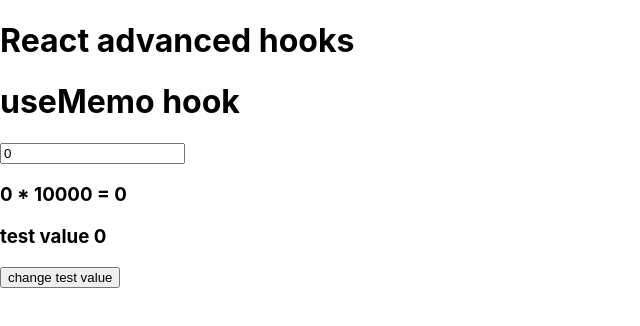
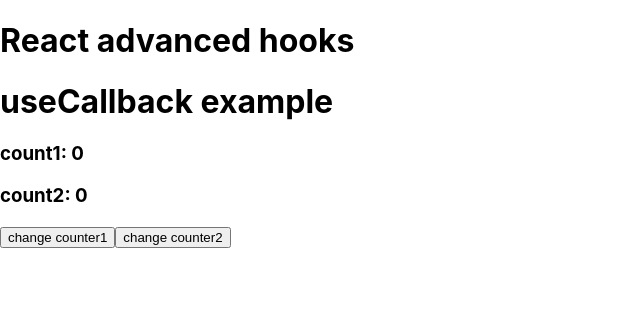
Before and after one commit to Christian-pprogrammer/react-advanced-hooks, a React (Create React App) app: page / in a window 1280 px wide. Shown: the top 326 px of the page, without its empty margins (0-640 px from the left). Built offline with nearby package versions, Linux system fonts and the light colour scheme; the HTML template or start-up script is replaced by a standard one.

Commit message:
finish useCallback hook

```diff
--- a/src/App.js
+++ b/src/App.js
@@ -1,10 +1,10 @@
-import UseMemoExample from "./components/UseMemoExample";
+import UseCallbackExample from "./components/UseCallbackExample";
 
 function App() {
   return (
     <div className="container">
       <h1 className="display-1 text-center">React advanced hooks</h1>
-      <UseMemoExample />
+      <UseCallbackExample />
     </div>
   );
 }
--- /dev/null
+++ b/src/components/UseCallbackExample.jsx
@@ -0,0 +1,31 @@
+/*
+useCallback hook help us to prevent unnecessary renders and hence gain performance boost. Here we can cache the function
+to avoid its recreation wheres on useMemo we cache the result of running that function
+
+Since functions are reinitialized after every rerender, we can avoid this and initialize them based on the dependency
+value
+*/
+
+import { useCallback, useState } from 'react';
+
+function useCallbackExample() {
+  const [count, setCount] = useState(0);
+  const [count2, setCount2] = useState(0);
+  const increment = useCallback(() => {
+    setCount((prevCount) => prevCount + 1)
+  }, [count])
+  const increment2 = useCallback(() => {
+    setCount2((prevCount)=>prevCount + 1)
+  }, [count2])
+  return (
+    <>
+      <h1>useCallback example</h1>
+      <h3>count1: {count}</h3>
+      <h3>count2: {count2}</h3>
+      <button className="btn btn-primary" onClick={increment} >change counter1</button>
+      <button className="btn btn-primary" onClick={increment2}>change counter2</button>
+    </>
+  )
+}
+
+export default useCallbackExample
```
